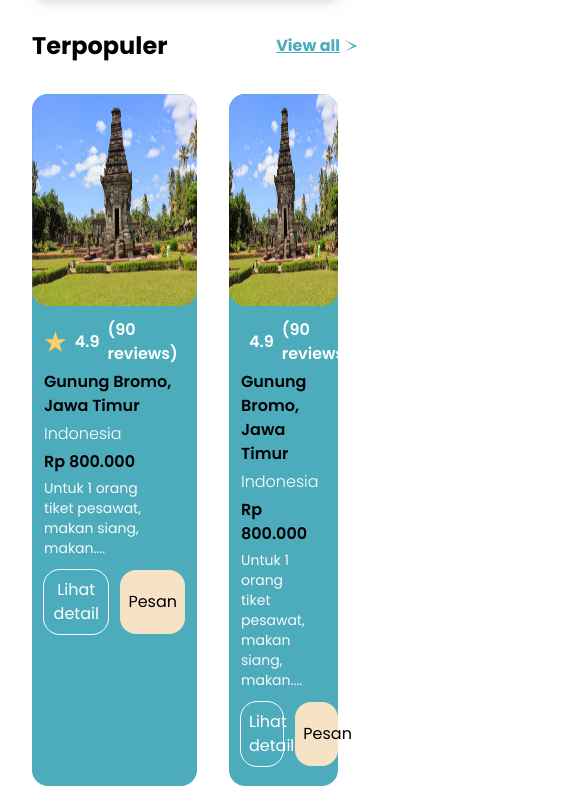
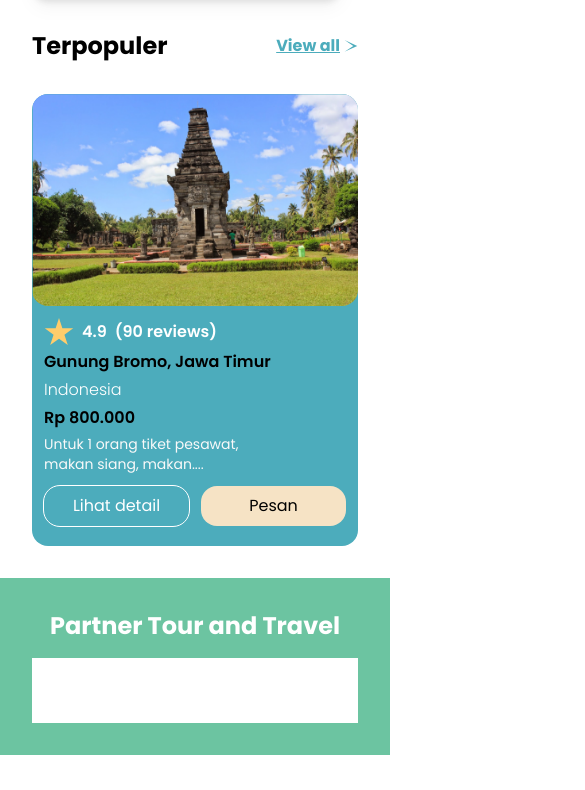
Before and after one commit to Aftaza/travel-web, a Next.js app: page / in a window 390 px wide. Shown: the part 1234-2024 px from the top of the page, 585 px wide, since content can reach past the window. Built offline with nearby package versions, Linux system fonts and the light colour scheme.

Commit message:
homepage responsive

```diff
--- a/src/app/(home)/page.jsx
+++ b/src/app/(home)/page.jsx
@@ -16,7 +16,7 @@ export default function Home() {
     }
   };
   return (
-    <main className="flex flex-col">
+    <main className="flex flex-col w-[100vw]">
       <section className="h-[100vh] md:h-[120dvh] w-full pt-[100px] px-8 md:px-12 relative">
         <Image
           src="/images/bgHome.png"
@@ -111,7 +111,7 @@ export default function Home() {
             </Link>
           </div>
           <div className="inset-0 relative">
-          <button
+            <button
               className="absolute left-0 h-8 w-8 md:h-12 md:w-12 rounded-full bg-color-fourty z-20 top-1/2 -translate-y-1/2 drop-shadow-lg grid place-content-center"
               onClick={scrollToBack}
             >
@@ -152,7 +152,12 @@ export default function Home() {
             >
               <div className="bg-color-fourty rounded-2xl flex flex-row w-[95%] md:w-2/5 flex-none scroll-snap-start">
                 <div className="w-2/3 md:w-[45%] rounded-2xl overflow-hidden relative">
-                  <Image src="/images/bromo.jpg" fill={true} alt="Bromo" style={{objectFit: "cover"}}/>
+                  <Image
+                    src="/images/bromo.jpg"
+                    fill={true}
+                    alt="Bromo"
+                    style={{ objectFit: "cover" }}
+                  />
                 </div>
                 <div className="rounded-2xl text-left text-color-white p-3 flex flex-col gap-1 text-sm md:text-md">
                   <h1 className="font-semibold">Gunung Bromo, Jawa Timur 1</h1>
@@ -178,7 +183,12 @@ export default function Home() {
               </div>
               <div className="bg-color-fourty rounded-2xl flex flex-row w-[95%] md:w-2/5 flex-none scroll-snap-start">
                 <div className="w-2/3 md:w-[45%] rounded-2xl overflow-hidden relative">
-                  <Image src="/images/bromo.jpg" fill={true} alt="Bromo" style={{objectFit: "cover"}}/>
+                  <Image
+                    src="/images/bromo.jpg"
+                    fill={true}
+                    alt="Bromo"
+                    style={{ objectFit: "cover" }}
+                  />
                 </div>
                 <div className="rounded-2xl text-left text-color-white p-3 flex flex-col gap-1 text-sm md:text-md">
                   <h1 className="font-semibold">Gunung Bromo, Jawa Timur 2</h1>
@@ -204,7 +214,12 @@ export default function Home() {
               </div>
               <div className="bg-color-fourty rounded-2xl flex flex-row w-[95%] md:w-2/5 flex-none scroll-snap-start">
                 <div className="w-2/3 md:w-[45%] rounded-2xl overflow-hidden relative">
-                  <Image src="/images/bromo.jpg" fill={true} alt="Bromo" style={{objectFit: "cover"}}/>
+                  <Image
+                    src="/images/bromo.jpg"
+                    fill={true}
+                    alt="Bromo"
+                    style={{ objectFit: "cover" }}
+                  />
                 </div>
                 <div className="rounded-2xl text-left text-color-white p-3 flex flex-col gap-1 text-sm md:text-md">
                   <h1 className="font-semibold">Gunung Bromo, Jawa Timur 3</h1>
@@ -253,8 +268,51 @@ export default function Home() {
               </svg>
             </Link>
           </div>
-          <div className="flex gap-8  overflow-x-auto">
-            <div className="bg-color-fourty rounded-2xl flex flex-col w-full md:w-1/3">
+          <div className="flex gap-8 w-full overflow-x-scroll">
+            <div className="bg-color-fourty rounded-2xl flex flex-col md:w-1/3 w-full flex-none">
+              <div className="h-[212px] rounded-2xl overflow-hidden relative">
+                <Image
+                  src="/images/candipenataran.png"
+                  fill={true}
+                  alt="Candi Penataran"
+                />
+              </div>
+              <div className="rounded-2xl text-[#ffffff] p-3 flex flex-col gap-1">
+                <div className="flex flex-row gap-2 items-center font-semibold">
+                  <svg
+                    width="30"
+                    height="28"
+                    viewBox="0 0 31 29"
+                    fill="none"
+                    xmlns="http://www.w3.org/2000/svg"
+                  >
+                    <path
+                      d="M15.5 0L18.98 10.7102H30.2414L21.1307 17.3295L24.6107 28.0398L15.5 21.4205L6.38933 28.0398L9.8693 17.3295L0.758624 10.7102H12.02L15.5 0Z"
+                      fill="#FFCD6B"
+                    />
+                  </svg>
+                  <h3>4.9</h3>
+                  <h3>(90 reviews)</h3>
+                </div>
+                <h1 className="font-semibold text-color-black">
+                  Gunung Bromo, Jawa Timur
+                </h1>
+                <h2 className="font-light">Indonesia</h2>
+                <h3 className="font-semibold text-[#000000]">Rp 800.000</h3>
+                <p className="text-sm text-[#f9f9f9] w-3/4">
+                  Untuk 1 orang tiket pesawat, makan siang, makan....
+                </p>
+                <div className="flex flex-row gap-3 py-2">
+                  <button className="bg-transparent outline-[#ffffff] outline outline-1 rounded-2xl p-2 w-1/2">
+                    Lihat detail
+                  </button>
+                  <button className="bg-color-primary rounded-2xl p-2 text-color-black w-1/2">
+                    Pesan
+                  </button>
+                </div>
+              </div>
+            </div>
+            <div className="bg-color-fourty rounded-2xl flex flex-col md:w-1/3 w-full flex-none">
               <div className="h-[212px] rounded-2xl overflow-hidden relative">
                 <Image
                   src="/images/candipenataran.png"
@@ -297,50 +355,7 @@ export default function Home() {
                 </div>
               </div>
             </div>
-            <div className="bg-color-fourty rounded-2xl flex flex-col w-1/3">
-              <div className="h-[212px] rounded-2xl overflow-hidden relative">
-                <Image
-                  src="/images/candipenataran.png"
-                  fill={true}
-                  alt="Candi Penataran"
-                />
-              </div>
-              <div className="rounded-2xl text-[#ffffff] p-3 flex flex-col gap-1">
-                <div className="flex flex-row gap-2 items-center font-semibold">
-                  <svg
-                    width="30"
-                    height="28"
-                    viewBox="0 0 31 29"
-                    fill="none"
-                    xmlns="http://www.w3.org/2000/svg"
-                  >
-                    <path
-                      d="M15.5 0L18.98 10.7102H30.2414L21.1307 17.3295L24.6107 28.0398L15.5 21.4205L6.38933 28.0398L9.8693 17.3295L0.758624 10.7102H12.02L15.5 0Z"
-                      fill="#FFCD6B"
-                    />
-                  </svg>
-                  <h3>4.9</h3>
-                  <h3>(90 reviews)</h3>
-                </div>
-                <h1 className="font-semibold text-[#000000]">
-                  Gunung Bromo, Jawa Timur
-                </h1>
-                <h2 className="font-light">Indonesia</h2>
-                <h3 className="font-semibold text-[#000000]">Rp 800.000</h3>
-                <p className="text-sm text-[#f9f9f9] w-3/4">
-                  Untuk 1 orang tiket pesawat, makan siang, makan....
-                </p>
-                <div className="flex flex-row gap-3 py-2">
-                  <button className="bg-transparent outline-[#ffffff] outline outline-1 rounded-2xl p-2 w-1/2">
-                    Lihat detail
-                  </button>
-                  <button className="bg-color-primary rounded-2xl p-2 text-color-black w-1/2">
-                    Pesan
-                  </button>
-                </div>
-              </div>
-            </div>
-            <div className="bg-color-fourty rounded-2xl flex flex-col w-1/3">
+            <div className="bg-color-fourty rounded-2xl flex flex-col md:w-1/3 w-full flex-none">
               <div className="h-[212px] rounded-2xl overflow-hidden relative">
                 <Image
                   src="/images/candipenataran.png"
@@ -401,7 +416,9 @@ export default function Home() {
       <section className="min-h-dvh px-8 md:px-12 pt-8 flex flex-col gap-8">
         <div className="flex flex-col gap-8">
           <div className="flex justify-between items-center">
-            <h1 className="font-bold text-2xl md:text-4xl w-1/2">Kategori Tempat</h1>
+            <h1 className="font-bold text-2xl md:text-4xl w-1/2">
+              Kategori Tempat
+            </h1>
             <Link
               href=""
               className="text-color-fourty underline font-bold flex gap-1 items-center"
@@ -421,20 +438,20 @@ export default function Home() {
               </svg>
             </Link>
           </div>
-          <div className="h-[65dvh] flex justify-between gap-2 w-fit overflow-scroll">
-            <div className="md:w-[30%] rounded-3xl h-full bg-color-fourty overflow-hidden relative aspect-square">
+          <div className="h-[65dvh] flex justify-between gap-2 w-full overflow-x-scroll">
+            <div className="md:w-[30%] rounded-3xl h-full bg-color-fourty overflow-hidden relative aspect-square flex-none">
               <p className="p-1 rounded-2xl absolute left-3 top-3 bg-[#F6E3C5] font-semibold z-10">
                 Gunung
               </p>
               <Image src="/images/bromo.jpg" fill={true} alt="Bromo" />
             </div>
-            <div className="md:w-[30%] rounded-3xl h-full bg-color-fourty relative overflow-hidden aspect-square">
+            <div className="md:w-[30%] rounded-3xl h-full bg-color-fourty relative overflow-hidden aspect-square flex-none">
               <p className="p-1 rounded-2xl absolute left-3 top-3 bg-[#F6E3C5] font-semibold z-10">
                 Air Terjun
               </p>
               <Image src="/images/airterjun.png" fill={true} alt="Air Terjun" />
             </div>
-            <div className="md:w-[30%] rounded-3xl h-full bg-color-fourty relative overflow-hidden aspect-square">
+            <div className="md:w-[30%] rounded-3xl h-full bg-color-fourty relative overflow-hidden aspect-square flex-none">
               <p className="p-1 rounded-2xl absolute left-3 top-3 bg-[#F6E3C5] font-semibold z-10">
                 Pantai
               </p>
@@ -442,7 +459,9 @@ export default function Home() {
             </div>
           </div>
         </div>
-        <div className="bg-[#F6E3C5] p-8 -mx-12 flex flex-col gap-8">
+
+      </section>
+      <div className="bg-[#F6E3C5] p-8 flex flex-col gap-8">
           <div className="flex flex-col gap-2 font-bold items-center">
             <h3 className="md:text-2xl">Testimonial Pelanggan</h3>
             <h1 className="md:text-4xl">Pendapat pelanggan tentang kami</h1>
@@ -600,7 +619,6 @@ export default function Home() {
             </div>
           </div>
         </div>
-      </section>
     </main>
   );
 }
--- /dev/null
+++ b/src/app/detailwisata/page.jsx
@@ -0,0 +1,101 @@
+import Image from "next/image";
+import Link from "next/link";
+
+export default function DetailWisata() {
+  return (
+    <main className="flex flex-col w-[100vw] outline outline-1 relative">
+      <span className="flex w-full justify-center p-2">
+        <input
+          type="text"
+          placeholder="Ide apa yang harus dilakukan untuk perjalanan"
+          className="p-2 border border-1 border-[#808080] rounded-md w-1/2"
+        />
+        <button className="p-2 bg-[#009BDD] text-color-white font-semibold rounded-md">
+          Mencari
+        </button>
+      </span>
+      <section className="flex flex-col">
+        <span className="bg-[#009BDD] flex flex-col gap-3 text-color-white font-semibold py-2 px-8 z-20 sticky top-0">
+          <h1 className="text-lg font-semibold">
+            Wisata Air Terjun Tumpak Sewu
+          </h1>
+          <p className="text-xs">Malang, Kota Malang, Jawa Timur, Indonesia</p>
+          <p className="text-xs">Tanggal tur | Senin, 12 Februari 2024</p>
+        </span>
+        <div className="flex flex-row gap-4 h-96 w-[70%] self-center relative">
+          <button className="p-2 rounded-xl bg-color-black text-color-white font-semibold absolute right-2 bottom-2 z-10">Lihat Semua Foto</button>
+          <div className="w-1/2 relative">
+          <Image src="/images/airterjun.png" fill alt="Air Terjun" className="object-cover" />
+          </div>
+          <div className="w-1/2 flex flex-col gap-4">
+            <div className="w-full h-1/2 relative">
+              <Image src="/images/airterjun.png" fill alt="Air Terjun" className="object-cover"/>
+            </div>
+            <div className="w-full h-1/2 relative">
+            <Image src="/images/airterjun.png" fill alt="Air Terjun" className="object-cover"/>
+            </div>
+          </div>
+        </div>
+        <div className="flex flex-col gap-4 px-24 font-semibold py-8">
+          <h1 className="self-center">Rencana Perjalanan Tur</h1>
+          <li>07:30-07:30 Penjemputan peserta di lokasi berkumpul (hotel, stasiun, dll)</li>
+          <li>07:30-09:30 Perjalanan menuju air terjun Tumpak Sewu</li>
+          <li>09:30-10:00 Tiba di rest area Tumpak Sewu, ditemani pemandu persiapan trekking</li>
+          <li>10:00-10:20 Menikmati keindahan dan berburu foto di spot pertama Air Terjun Tumpak Sewu</li>
+          <li>10:20-11:00 Mulai tracking hingga ke dasar air terjun</li>
+          <Link href="/" className="text-[#009BDD] font-semibold underline">Lihat Rencana Perjalanan Lengkap</Link>
+        </div>
+      </section>
+      <section className="bg-[#d9d9d9] py-4 px-12 flex justify-center">
+        <div className="bg-color-white w-full p-4 flex flex-col gap-4 font-bold">
+          <h1>Tiket yang tersedia untuk anda</h1>
+          <span className="w-full flex flex-row justify-between items-center outline outline-1 outline-[#808080] p-2">
+            <div className="flex flex-col justify-center">
+              <p>Perjalanan pribadi 6 orang</p>
+              <Link href="">Lihat Detail</Link>
+            </div>
+            <div>
+              <p className="text-[#f35800]">Rp300.000</p>
+              <button className="bg-[#009BDD] rounded-md flex justify-center items-center text-color-white font-semibold px-8 py-2">Pilih tiket</button>
+            </div>
+          </span>
+          <span className="w-full flex flex-row justify-between items-center outline outline-1 outline-[#808080] p-2">
+            <div className="flex flex-col justify-center">
+              <p>Perjalanan pribadi 6 orang</p>
+              <Link href="">Lihat Detail</Link>
+            </div>
+            <div>
+            <p className="text-[#f35800]">Rp300.000</p>
+              <button className="bg-[#009BDD] rounded-md flex justify-center items-center text-color-white font-semibold px-8 py-2">Pilih tiket</button>
+            </div>
+          </span>
+          <span className="w-full flex flex-row justify-between items-center outline outline-1 outline-[#808080] p-2">
+            <div className="flex flex-col justify-center">
+              <p>Perjalanan pribadi 6 orang</p>
+              <Link href="">Lihat Detail</Link>
+            </div>
+            <div>
+            <p className="text-[#f35800]">Rp300.000</p>
+              <button className="bg-[#009BDD] rounded-md flex justify-center items-center text-color-white font-semibold px-8 py-2">Pilih tiket</button>
+            </div>
+          </span>
+          <span className="w-full flex flex-row justify-between items-center outline outline-1 outline-[#808080] p-2">
+            <div className="flex flex-col justify-center">
+              <p>Perjalanan pribadi 6 orang</p>
+              <Link href="">Lihat Detail</Link>
+            </div>
+            <div>
+            <p className="text-[#f35800]">Rp300.000</p>
+              <button className="bg-[#009BDD] rounded-md flex justify-center items-center text-color-white font-semibold px-8 py-2">Pilih tiket</button>
+            </div>
+          </span>
+        </div>
+      </section>
+      <div className="flex flex-col gap-3 px-8 py-4 font-bold">
+        <h1>Detail Lokasi</h1>
+        <p>Malang, Kota Malang, Jawa Timur, Indonesia</p>
+        <p>Hubungi Mitra: +62085195000503</p>
+      </div>
+    </main>
+  );
+}
```
